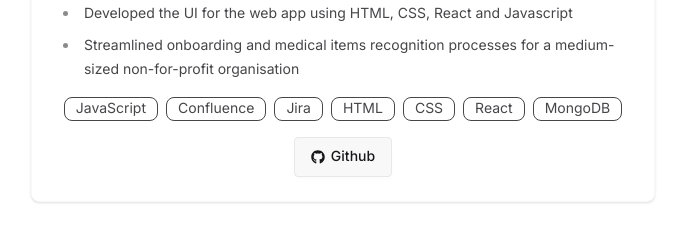
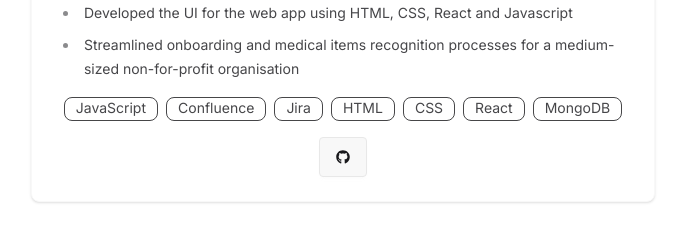
Before and after one commit to halleyd2804/portfolio, a Next.js app: page /projects in a window 1280 px wide. Shown: the part 980-1207 px from the top of the page, without its empty margins (297-982 px from the left). Built offline with nearby package versions, Linux system fonts and the light colour scheme.

Commit message:
resolve build issue

```diff
--- a/src/app/projects/page.tsx
+++ b/src/app/projects/page.tsx
@@ -33,12 +33,12 @@
   technologies: string[],
   links: {
     link: string,
-    source: "Github" | "Website" | "Devpost"
+    source: "Github" | "Tableau"
   }[],
 }
 
-const DevpostLogo =() => {
-  return (<svg xmlns="http://www.w3.org/2000/svg" width="1em" height="1em" viewBox="0 0 24 24">
+const Tableau =() => {
+  return (<svg xmlns="https://e7.pngegg.com/pngimages/875/824/png-clipart-tableau-software-computer-software-business-intelligence-data-visualization-tableau-software-computer-software.png" width="1em" height="1em" viewBox="0 0 24 24">
     <path fill="currentColor"
           d="M6.002 1.61L0 12.004L6.002 22.39h11.996L24 12.004L17.998 1.61zm1.593 4.084h3.947c3.605 0 6.276 1.695 6.276 6.31c0 4.436-3.21 6.302-6.456 6.302H7.595zm2.517 2.449v7.714h1.241c2.646 0 3.862-1.55 3.862-3.861c.009-2.569-1.096-3.853-3.767-3.853Z"/>
   </svg>)
@@ -95,10 +95,8 @@
             {links.map((link, index) => (
                 <a href={link.link} className={"btn no-underline"} key={link.link}>
                   {link.source == "Github" && <FaGithub />}
-                  {link.source == "Devpost" &&
-                      <DevpostLogo/>}
-                  {link.source == "Website" && <FaGlobe/>}
-                  {link.source}
+                  {link.source == "Tableau" &&
+                      <Tableau/>}
                 </a>
             ))}
 
```
